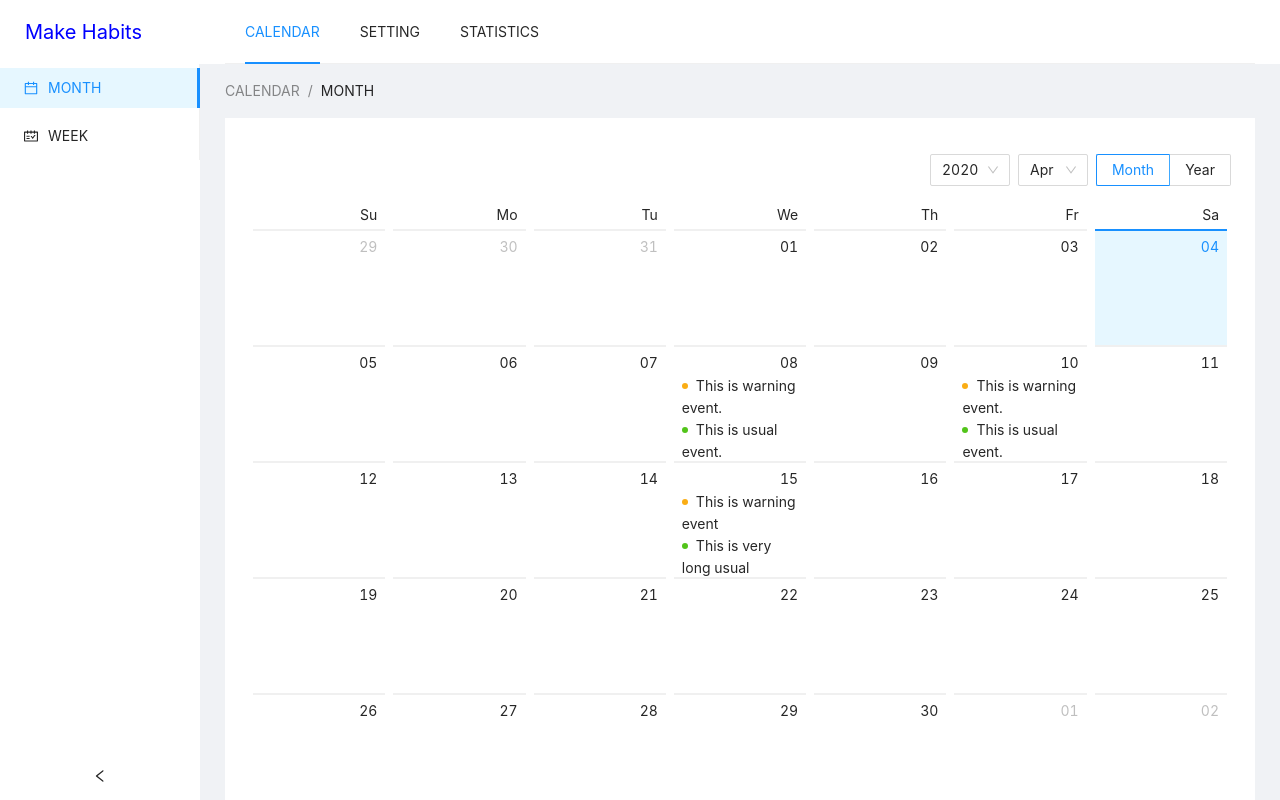
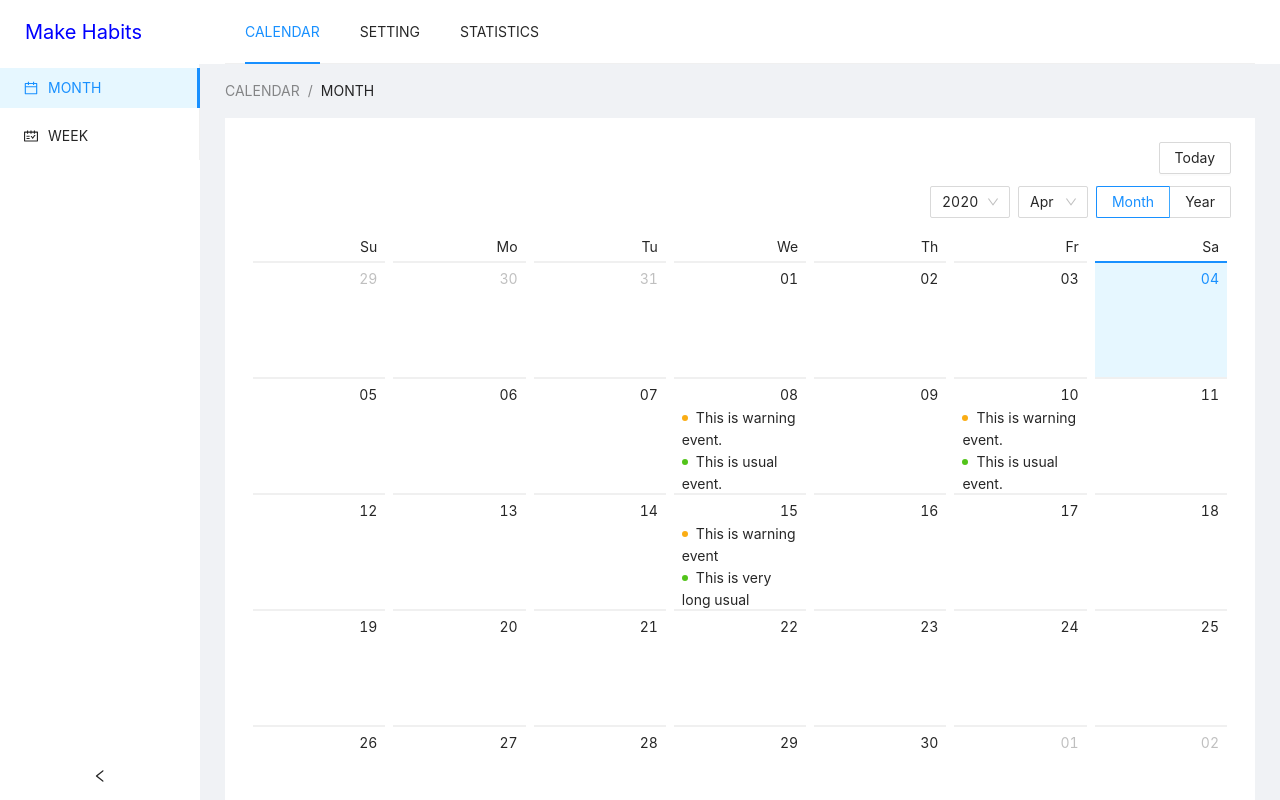
Before and after one commit to stkim77/toy-daily-check, a Next.js app: page /calendar in a window 1280 px wide. Shown: the top 800 px of the page. Built offline with nearby package versions, Linux system fonts and the light colour scheme.

Commit message:
Add logic to move date

```diff
--- a/pages/calendar.tsx
+++ b/pages/calendar.tsx
@@ -1,7 +1,6 @@
 import React, { Component } from 'react';
 import * as R from 'ramda';
-// import * as moment from 'moment';
-import { Layout, Menu, Calendar, Badge } from 'antd';
+import { Layout, Menu, Calendar, Badge, Button } from 'antd';
 import { CalendarOutlined, ScheduleOutlined } from '@ant-design/icons';
 import { Header, MenuPath } from '../components';
 import moment from 'moment';
@@ -26,10 +25,20 @@ type listType = {
   content: string,
 };
 
+const getYearAndMonth = (value : moment.Moment) : { year : string, month : string} => {
+  return {
+    year : value.format('YYYY'),
+    month : value.format('MM')
+  }
+};
+
 class Calender extends Component {
   state = {
     collapsed: false,
-    selectedMenu: SIDE_MENU.MONTH
+    value: moment(),
+    selectedMenu: SIDE_MENU.MONTH,
+    displayedYear: moment().format('YYYY'),
+    displayedMonth: moment().format('MM')
   };
 
   onCollapse = (collapsed: boolean) => {
@@ -100,7 +109,44 @@ class Calender extends Component {
     ) : null;
   }
 
+  selectDate = (value: moment.Moment) : void => {
+    const { displayedYear, displayedMonth } = this.state;
+    const { year: selectedYear, month: selectedMonth} = getYearAndMonth(value);
+
+    if (displayedYear===selectedYear && displayedMonth===selectedMonth) {
+      alert(`Want to input Data : ${value.format('YYYY-MM-DD')}`);
+      this.setState({
+        value
+      });
+      // TODO : show modal
+    } else {
+      alert(`Want to change Calendar`);
+      this.setState({
+        displayedYear: selectedYear,
+        displayedMonth: selectedMonth,
+        value
+      });
+    }
+  }
+
+  disabledDate = (currentDate: moment.Moment) : boolean => {
+    const { displayedYear, displayedMonth } = this.state;
+    const { year: currentYear, month: currentMonth} = getYearAndMonth(currentDate);
+
+    if (displayedYear===currentYear && displayedMonth===currentMonth) {
+      return false;
+    }
+    return true;
+  }
+
+  goToday = () : void => {
+    this.setState({
+      value: moment()
+    });
+  }
+
   render() {
+    const { value } = this.state;
     return (
       <Layout style={{ minHeight: '100vh' }}>
         <Header />
@@ -135,7 +181,15 @@ class Calender extends Component {
                 background: 'white'
               }}
             >
-              <Calendar dateCellRender={this.dateCellRender} monthCellRender={this.monthCellRender} />
+              <div style={{display: 'flex', justifyContent: 'flex-end'}}>
+                <Button onClick={this.goToday}>Today</Button>
+              </div>
+              <Calendar
+                value={value}
+                dateCellRender={this.dateCellRender}
+                monthCellRender={this.monthCellRender}
+                disabledDate={this.disabledDate}
+                onSelect={this.selectDate} />
             </Content>
           </Layout>
         </Layout>
```
